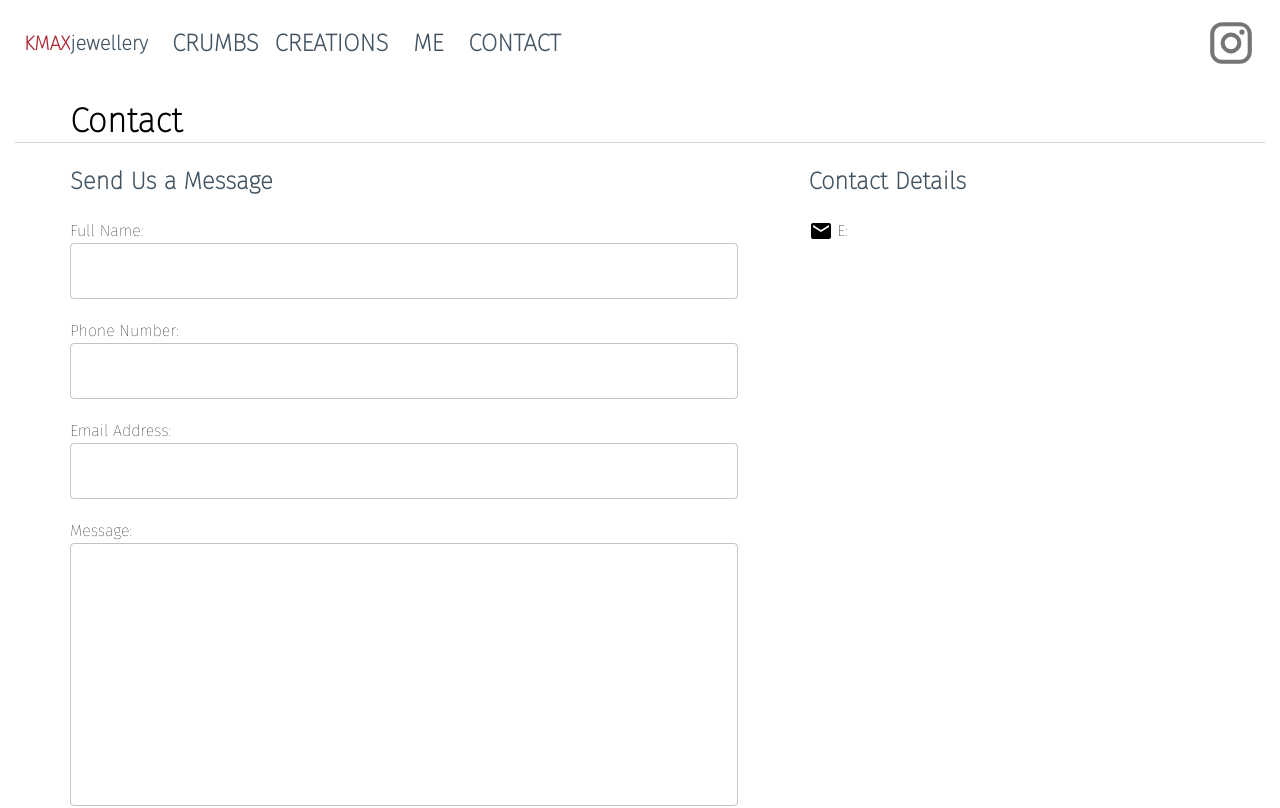
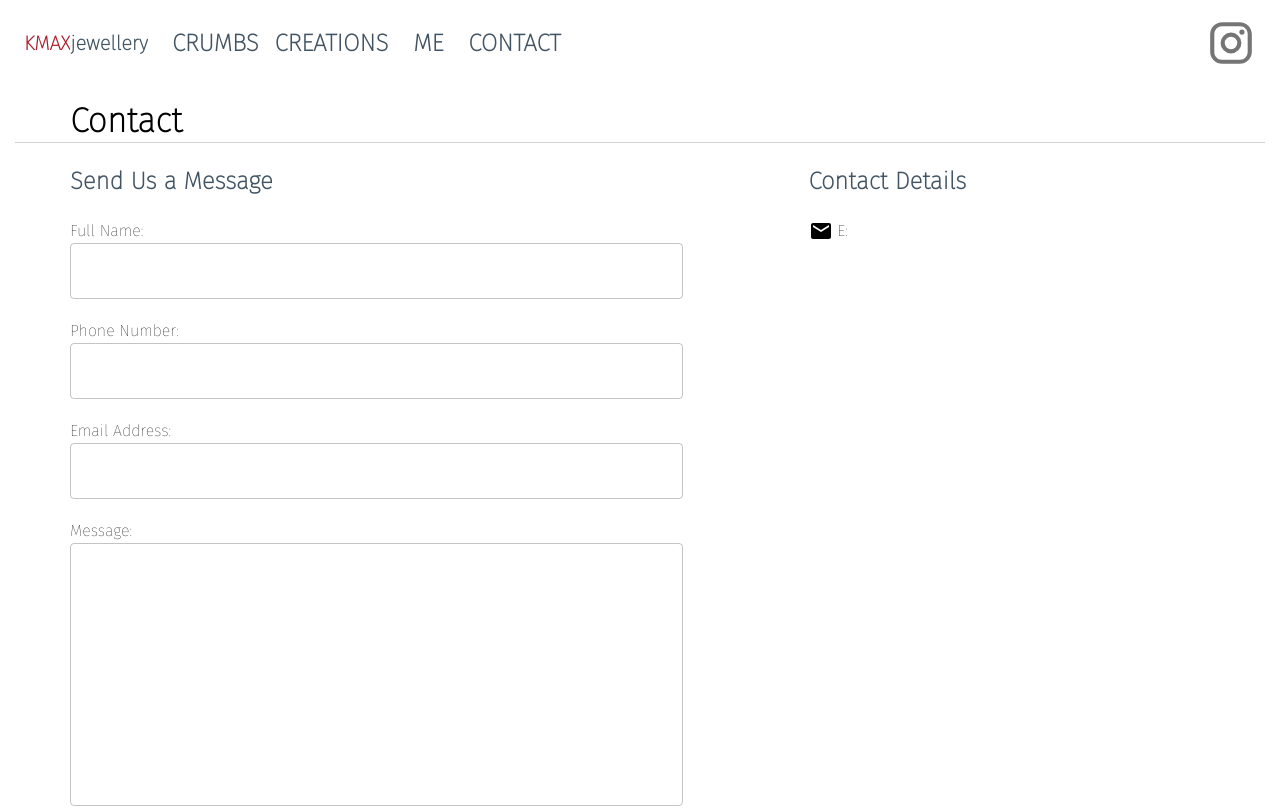
Before and after one commit to Theo-Wall/kmaxjewellery, a React (Create React App) app in the folder client/: page /contact in a window 1280 px wide. Shown: the top 808 px of the page. Built offline with nearby package versions, Linux system fonts and the light colour scheme.

Commit message:
spacing and errors

```diff
--- a/client/public/index.html
+++ b/client/public/index.html
@@ -15,7 +15,6 @@
       name="description"
       content="Web site created using create-react-app"
     />
-    <link rel="apple-touch-icon" href="%PUBLIC_URL%/logo192.png" />
     <!--
       manifest.json provides metadata used when your web app is installed on a
       user's mobile device or desktop. See https://developers.google.com/web/fundamentals/web-app-manifest/
--- a/client/src/pages/Contact.js
+++ b/client/src/pages/Contact.js
@@ -83,10 +83,10 @@ const Contact = () => {
         </Typography>
       </Box>
       <Grid container spacing={2}>
-        <Grid item xs={7}>
+        <Grid item xs={12} md={7}>
           <Box
             sx={{
-              m: "20px 0 10px 55px",
+              m: "20px 55px 10px 55px",
             }}
           >
             <Typography
@@ -102,7 +102,7 @@ const Contact = () => {
             <LocalForm />
           </Box>
         </Grid>
-        <Grid item xs={5}>
+        <Grid item md={5} sx={{ display: { xs: "none", md: "flex" } }}>
           <Box sx={{ m: "20px 0 10px 55px" }}>
             <Typography
               sx={{
```
Also changed, not shown: client/public/manifest.json.
